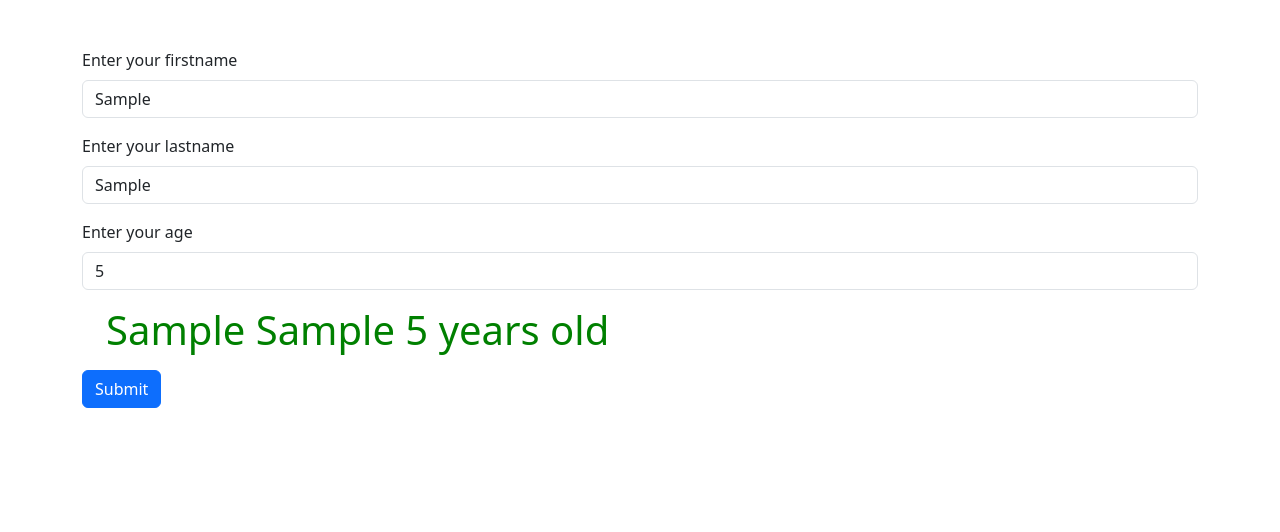
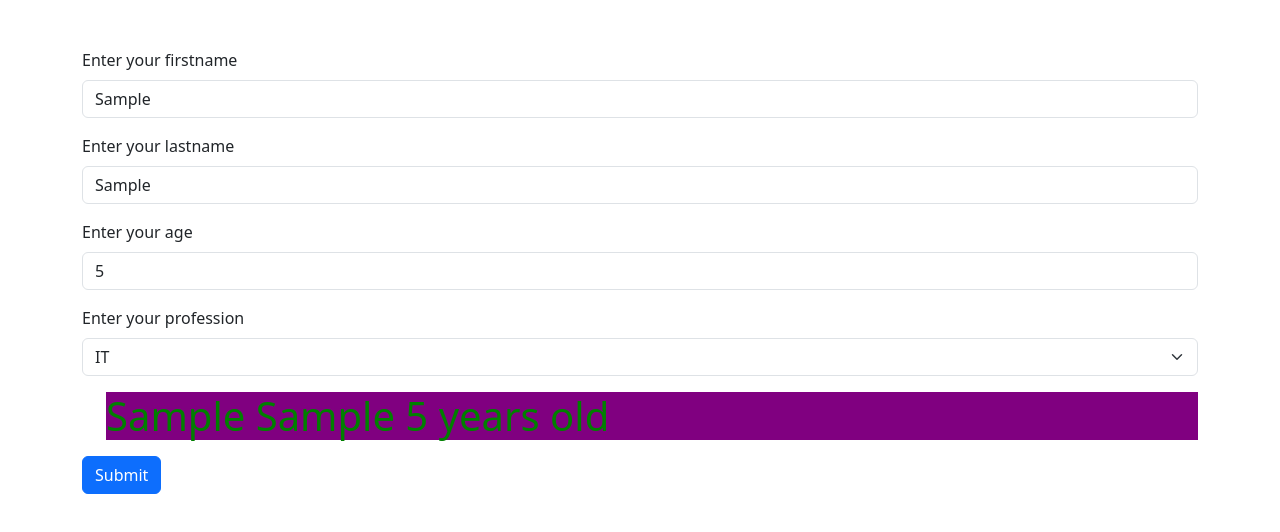
Before and after one commit to DmitriiMal/FE20-JavaScript-Day4-Lead-Partner, a plain HTML site: page Dmitrii/Basic/index.html in a window 1280 px wide. Both pictures are taken after typing "Sample", "Sample", "5" into the empty fields and a click on the button "Submit". Drawn offline with nearby package versions, Linux system fonts and the light colour scheme.

Commit message:
complete basic ex

```diff
--- a/Dmitrii/Basic/index.html
+++ b/Dmitrii/Basic/index.html
@@ -24,8 +24,14 @@
       <label for="age" class="form-label">Enter your age</label>
       <input type="number" class="form-control" id="age">
     </div>
+    <label for="profession" class="form-label">Enter your profession</label>
+    <select id="profession" class="form-select">
+      <option value="it">IT</option>
+      <option value="hospitality">Hospitality</option>
+      <option value="gastronomy">Gastronomy</option>
+    </select>
     <div class="mb-3 form-check">
-      <h1 id="fool_name"></h1>
+      <h1 id="fool_name" class="mt-3"></h1>
     </div>
     <button id="submit" type="submit" class="btn btn-primary">Submit</button>
   </form>
--- a/Dmitrii/Basic/script.js
+++ b/Dmitrii/Basic/script.js
@@ -4,6 +4,7 @@
 
 let submitBtn = document.querySelector('#submit');
 let foolName = document.querySelector('#fool_name');
+// let puserProf = document.querySelector('#profession').value;
 
 
 function displayName(e) {
@@ -19,11 +20,27 @@ function displayName(e) {
     foolName.innerHTML = `Enter your firstname`;
   } else if (lastName.length == 0){
     foolName.innerHTML = `Enter your lastname`;
-  } else if (firstName.length > 5) {
+  } else if (firstName.length + firstName.length > 5) {
       foolName.style.color = 'green';
   } else {
     foolName.style.color = 'red';
   }
+  changeColor()
 }
 
 submitBtn.addEventListener('click', displayName)
+
+// ////////////////////// //
+// ///// Basic Ex 2 ///// //
+// ////////////////////// //
+
+function changeColor() {
+  let puserProf = document.querySelector('#profession').value;
+  if (puserProf == 'it') {
+    foolName.style.backgroundColor = 'purple';
+  } else if (puserProf == 'hospitality') {
+    foolName.style.backgroundColor = 'yellow';
+  } else if (puserProf == 'gastronomy') {
+    foolName.style.backgroundColor = 'blue';
+  }
+}
```
